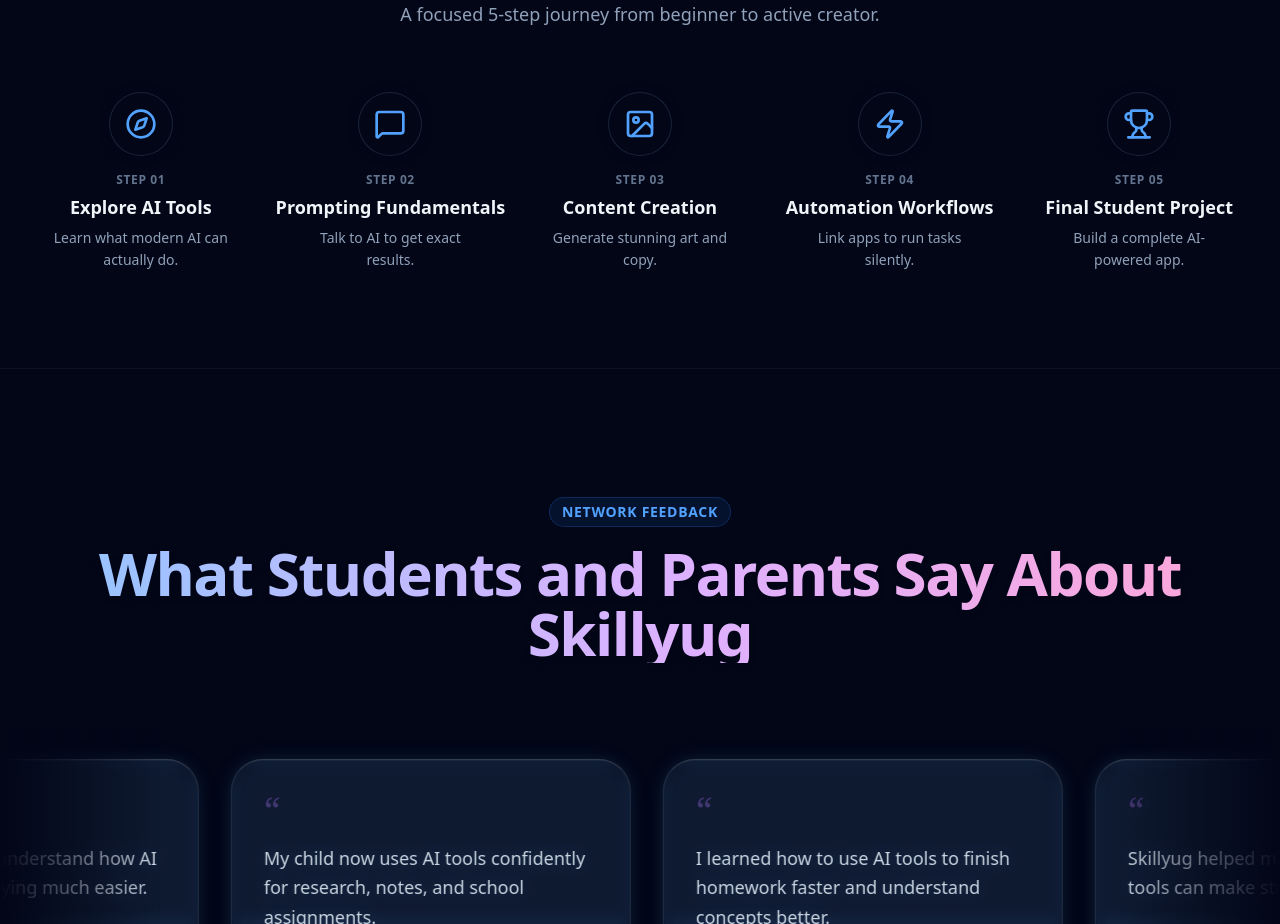
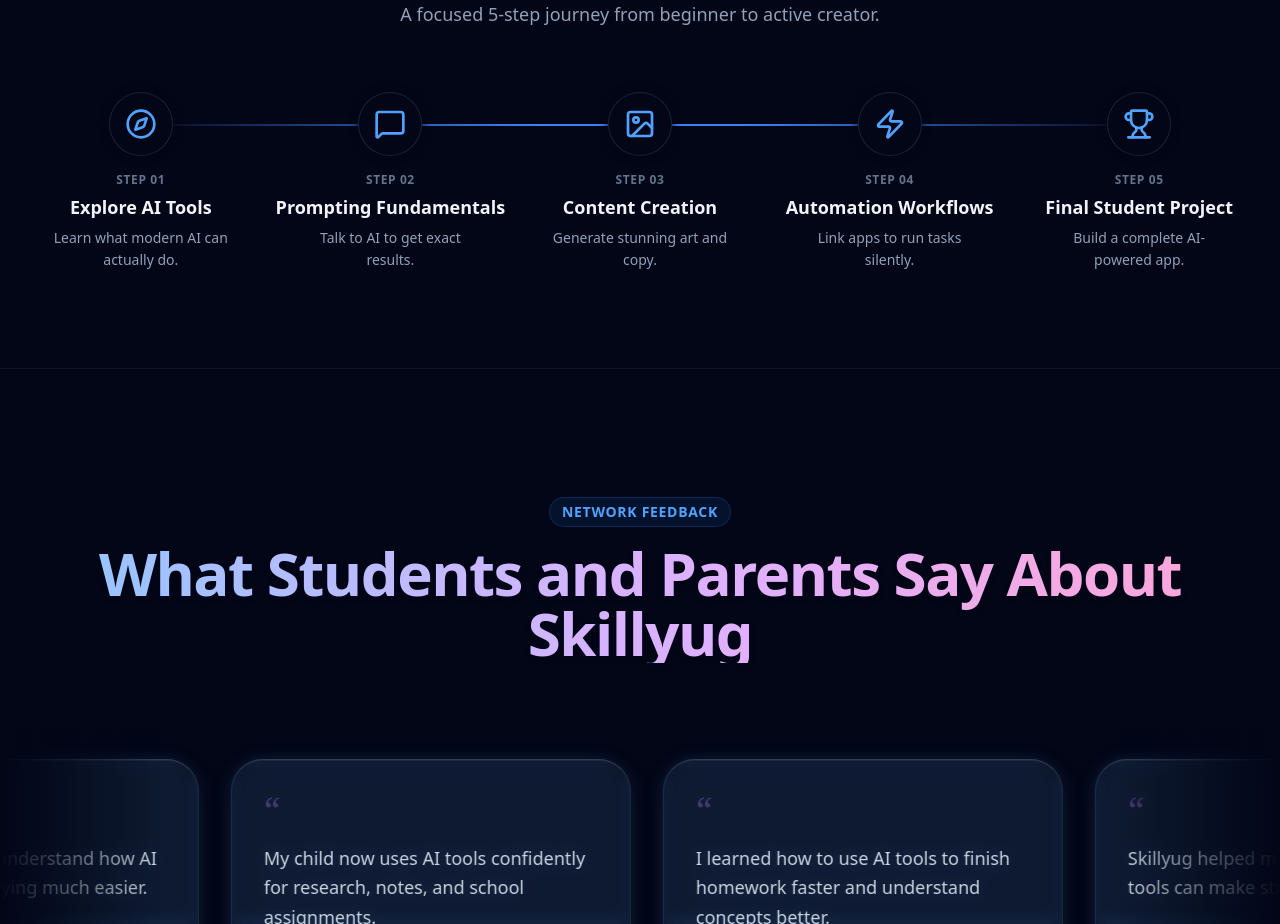
Before and after one commit to parv43/skillyugweb, a Next.js app: page / in a window 1280 px wide. Shown: the part 6860-7784 px from the top of the page. Built offline with nearby package versions, Linux system fonts and the light colour scheme; no server answers.

Commit message:
fix: replace SVG with div-based scaleX line animation using direct ref manipulation and forced reflow

```diff
--- a/src/components/BootcampTimeline.tsx
+++ b/src/components/BootcampTimeline.tsx
@@ -17,14 +17,14 @@
       style={{
         opacity: 0,
         transform: "translateY(16px)",
-        transition: `opacity 0.5s ease ${index * 130}ms, transform 0.5s ease ${index * 130}ms`
+        transition: `opacity 0.5s ease ${index * 130}ms, transform 0.5s ease ${index * 130}ms`,
       }}
     >
       <div className="w-16 h-16 rounded-full bg-[#020617] border border-slate-700/50 flex items-center justify-center mb-4 text-blue-400 group-hover:border-blue-500/30 transition-colors relative z-10 shadow-[0_0_10px_rgba(2,6,23,1)]">
         <Icon className="w-8 h-8" />
       </div>
       <div className="text-xs font-bold text-slate-500 uppercase tracking-wider mb-2">Step 0{index + 1}</div>
-      <h3 className="text-lg font-bold text-slate-100 mb-2 leading-tight">{index === 0 ? "" : ""}{title}</h3>
+      <h3 className="text-lg font-bold text-slate-100 mb-2 leading-tight">{title}</h3>
       <p className="text-sm text-slate-400 font-light leading-relaxed max-w-[180px]">{desc}</p>
     </div>
   )
@@ -32,8 +32,8 @@
 
 export default function BootcampTimeline() {
   const sectionRef = useRef<HTMLElement>(null)
-  const lineRef = useRef<SVGPathElement>(null)
-  const mobileLineRef = useRef<SVGPathElement>(null)
+  const hLineRef = useRef<HTMLDivElement>(null)
+  const vLineRef = useRef<HTMLDivElement>(null)
 
   useEffect(() => {
     const section = sectionRef.current
@@ -41,55 +41,60 @@
 
     const steps = Array.from(section.querySelectorAll<HTMLElement>(".timeline-step"))
 
-    function animateLine(path: SVGPathElement | null, duration: number) {
-      if (!path) return
-      const length = path.getTotalLength()
-      path.style.strokeDasharray = String(length)
-      path.style.strokeDashoffset = String(length)
-      path.style.transition = "none"
-      // Force reflow
-      void path.getBoundingClientRect()
-      path.style.transition = `stroke-dashoffset ${duration}ms cubic-bezier(0.4,0,0.2,1) 200ms`
-      path.style.strokeDashoffset = "0"
-    }
-
-    function resetLine(path: SVGPathElement | null) {
-      if (!path) return
-      const length = path.getTotalLength()
-      path.style.transition = "none"
-      path.style.strokeDasharray = String(length)
-      path.style.strokeDashoffset = String(length)
-    }
-
-    function showSteps() {
+    function showAll() {
+      // Show steps
       steps.forEach((step) => {
         step.style.opacity = "1"
         step.style.transform = "translateY(0)"
       })
+      // Animate horizontal line
+      if (hLineRef.current) {
+        hLineRef.current.style.transition = "none"
+        hLineRef.current.style.transform = "scaleX(0)"
+        // Force reflow so transition reset takes effect
+        void hLineRef.current.offsetWidth
+        hLineRef.current.style.transition = "transform 1.8s cubic-bezier(0.4, 0, 0.2, 1) 0.2s"
+        hLineRef.current.style.transform = "scaleX(1)"
+      }
+      // Animate vertical line
+      if (vLineRef.current) {
+        vLineRef.current.style.transition = "none"
+        vLineRef.current.style.transform = "scaleY(0)"
+        void vLineRef.current.offsetWidth
+        vLineRef.current.style.transition = "transform 1.8s cubic-bezier(0.4, 0, 0.2, 1) 0.2s"
+        vLineRef.current.style.transform = "scaleY(1)"
+      }
     }
 
-    function hideSteps() {
+    function hideAll() {
+      // Hide steps
       steps.forEach((step) => {
         step.style.opacity = "0"
         step.style.transform = "translateY(16px)"
       })
+      // Reset horizontal line instantly
+      if (hLineRef.current) {
+        hLineRef.current.style.transition = "none"
+        hLineRef.current.style.transform = "scaleX(0)"
+      }
+      // Reset vertical line instantly
+      if (vLineRef.current) {
+        vLineRef.current.style.transition = "none"
+        vLineRef.current.style.transform = "scaleY(0)"
+      }
     }
 
     const observer = new IntersectionObserver(
       (entries) => {
         entries.forEach((entry) => {
           if (entry.isIntersecting) {
-            showSteps()
-            animateLine(lineRef.current, 1800)
-            animateLine(mobileLineRef.current, 1800)
+            showAll()
           } else {
-            hideSteps()
-            resetLine(lineRef.current)
-            resetLine(mobileLineRef.current)
+            hideAll()
           }
         })
       },
-      { threshold: 0.3 }
+      { threshold: 0.2 }
     )
 
     observer.observe(section)
@@ -101,7 +106,7 @@
     { title: "Prompting Fundamentals", desc: "Talk to AI to get exact results.", icon: MessageSquare },
     { title: "Content Creation", desc: "Generate stunning art and copy.", icon: ImageIcon },
     { title: "Automation Workflows", desc: "Link apps to run tasks silently.", icon: Zap },
-    { title: "Final Student Project", desc: "Build a complete AI-powered app.", icon: Trophy }
+    { title: "Final Student Project", desc: "Build a complete AI-powered app.", icon: Trophy },
   ]
 
   return (
@@ -121,54 +126,38 @@
 
       <div className="w-full max-w-7xl mx-auto px-4 relative flex flex-col md:flex-row justify-between items-start gap-8 md:gap-0">
 
-        {/* Horizontal connecting line — desktop */}
+        {/* Horizontal connecting line — desktop only */}
         <div
           className="hidden md:block absolute"
-          style={{ top: "32px", left: "10%", right: "10%", height: "2px", zIndex: 0 }}
+          style={{ top: "32px", left: "10%", right: "10%", height: "2px", zIndex: 0, overflow: "hidden" }}
         >
-          <svg width="100%" height="2" style={{ overflow: "visible" }}>
-            <defs>
-              <linearGradient id="tlGrad" x1="0%" y1="0%" x2="100%" y2="0%">
-                <stop offset="0%" stopColor="#1e293b" stopOpacity="0" />
-                <stop offset="50%" stopColor="#3b82f6" stopOpacity="1" />
-                <stop offset="100%" stopColor="#1e293b" stopOpacity="0" />
-              </linearGradient>
-            </defs>
-            <path
-              ref={lineRef}
-              d="M 0 1 L 1000 1"
-              stroke="url(#tlGrad)"
-              strokeWidth="2"
-              fill="none"
-              strokeLinecap="round"
-              vectorEffect="non-scaling-stroke"
-            />
-          </svg>
+          <div
+            ref={hLineRef}
+            style={{
+              width: "100%",
+              height: "100%",
+              background: "linear-gradient(to right, transparent, #3b82f6 40%, #3b82f6 60%, transparent)",
+              transformOrigin: "left center",
+              transform: "scaleX(0)",
+            }}
+          />
         </div>
 
-        {/* Vertical connecting line — mobile */}
+        {/* Vertical connecting line — mobile only */}
         <div
           className="md:hidden absolute"
-          style={{ top: "32px", bottom: "32px", left: "50%", transform: "translateX(-50%)", width: "2px", zIndex: 0 }}
+          style={{ top: "32px", bottom: "32px", left: "50%", marginLeft: "-1px", width: "2px", zIndex: 0, overflow: "hidden" }}
         >
-          <svg width="2" height="100%" style={{ overflow: "visible" }}>
-            <defs>
-              <linearGradient id="tlGradV" x1="0%" y1="0%" x2="0%" y2="100%">
-                <stop offset="0%" stopColor="#1e293b" stopOpacity="0" />
-                <stop offset="50%" stopColor="#3b82f6" stopOpacity="1" />
-                <stop offset="100%" stopColor="#1e293b" stopOpacity="0" />
-              </linearGradient>
-            </defs>
-            <path
-              ref={mobileLineRef}
-              d="M 1 0 L 1 1000"
-              stroke="url(#tlGradV)"
-              strokeWidth="2"
-              fill="none"
-              strokeLinecap="round"
-              vectorEffect="non-scaling-stroke"
-            />
-          </svg>
+          <div
+            ref={vLineRef}
+            style={{
+              width: "100%",
+              height: "100%",
+              background: "linear-gradient(to bottom, transparent, #3b82f6 40%, #3b82f6 60%, transparent)",
+              transformOrigin: "top center",
+              transform: "scaleY(0)",
+            }}
+          />
         </div>
 
         {steps.map((step, i) => (
```
